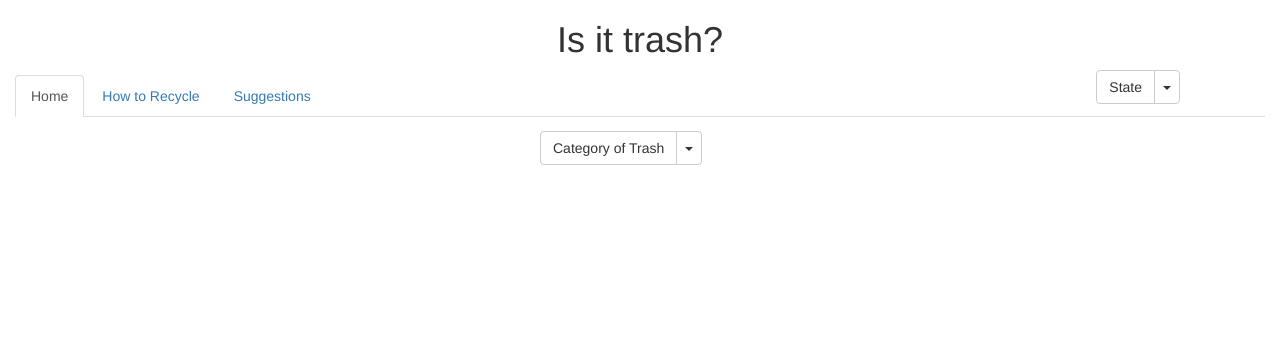
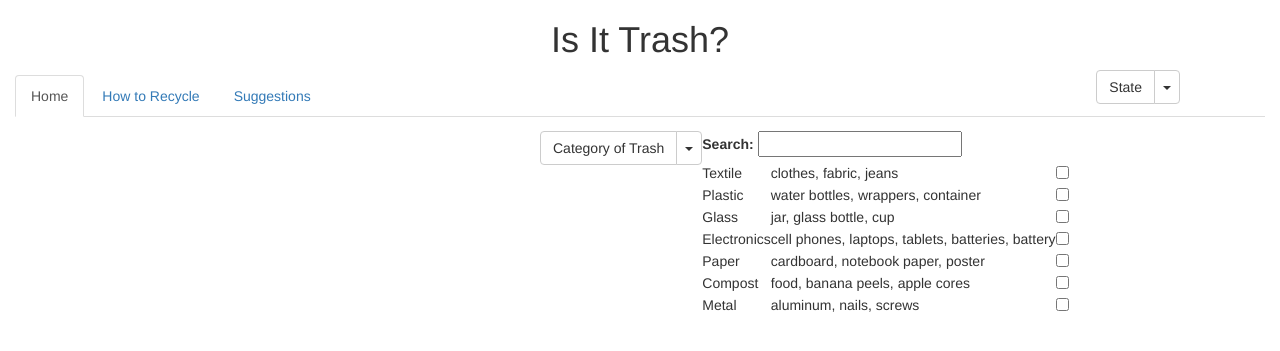
Before and after one commit to chynu/isittrash, a Python web app: template templates/index.html in a window 1280 px wide. Shown: the top 351 px of the page. Run offline with Jinja, Linux system fonts and the light colour scheme; the template is opened without the code that fills it, so the values that code supplies are empty; some libraries are stand-ins or nearby versions.

Commit message:
Dynamic Search
Dynamic Search

```diff
--- a/templates/index.html
+++ b/templates/index.html
@@ -10,11 +10,30 @@
 	<script src="https://maxcdn.bootstrapcdn.com/bootstrap/3.3.7/js/bootstrap.min.js" integrity="sha384-Tc5IQib027qvyjSMfHjOMaLkfuWVxZxUPnCJA7l2mCWNIpG9mGCD8wGNIcPD7Txa" crossorigin="anonymous"></script>
 	<script>
 		 $(function(){ $("#template").load("template.html") });
+
+		 //Enables dynamic search :)
+		 $(function() {
+	        var $cells = $("td");
+
+	        $("#search").keyup(function() {
+	        	var val = $.trim(this.value).toUpperCase();
+	        	if (val == "")
+	        		$cells.parent().show();
+	        	else {
+	        		$cells.parent().hide();
+	        		$cells.filter(function() {
+	        			return -1 != $(this).text().toUpperCase().indexOf(val);
+	        		}).parent().show();
+	        	}
+	        });
+ 		});
+
 	</script>
+
 </head>
 <body>
 	<div>
-	<h1><center>Is it trash?</center></h1>
+	<h1><center>Is It Trash?</center></h1>
 	</div>
 
 	<div class="container-fluid">
@@ -78,6 +97,50 @@
 									</ul>
 						</div>
 					</form>
+
+
+
+						<label>Search: <input id = "search" type = "text"></label>
+						<table>
+							<tr>
+								<td>Textile</td>
+								<td>clothes, fabric, jeans </td class = "search-keywords">
+								<td><input type = "checkbox" name = "userId" value = "@user.UserId"/></td>
+							</tr>
+							<tr>
+								<td>Plastic</td>
+								<td>water bottles, wrappers, container</td class = "search-keywords">
+								<td><input type = "checkbox" name = "userId" value = "@user.UserId"/></td>
+							</tr>
+							<tr>
+								<td>Glass</td>
+								<td>jar, glass bottle, cup</td class = "search-keywords">
+								<td><input type = "checkbox" name = "userId" value = "@user.UserId"/></td>
+							</tr>
+							<tr>
+								<td>Electronics</td>
+								<td>cell phones, laptops, tablets, batteries, battery</td class = "keywords">
+								<td><input type = "checkbox" name = "userId" value = "@user.UserId"/></td>
+							</tr>
+							<tr>
+								<td>Paper</td>
+								<td>cardboard, notebook paper, poster</td class = "search-keywords">
+								<td><input type = "checkbox" name = "userId" value = "@user.UserId"/></td>
+							</tr>
+							<tr>
+								<td>Compost</td>
+								<td>food, banana peels, apple cores</td class = "search-keywords">
+								<td><input type = "checkbox" name = "userId" value = "@user.UserId"/></td>
+							</tr>
+							<tr>
+								<td>Metal</td>
+								<td>aluminum, nails, screws</td class = "search-keywords">
+								<td><input type = "checkbox" name = "userId" value = "@user.UserId"/></td>
+							</tr>
+						</table>
+
+
+
 				</div>
 				<div id="tab2" class="mtab_content">
 				test
@@ -155,6 +218,8 @@
         //  Show the selected tab content
         $(selected_tab).fadeIn();
 
+
+
         //  At the end, we add return false so that the click on the link is not executed
         return false;
 		});
@@ -186,6 +251,8 @@
     display: none;
 }
 
+
+
 ul{
 	list-style-type: none;
 }
```
